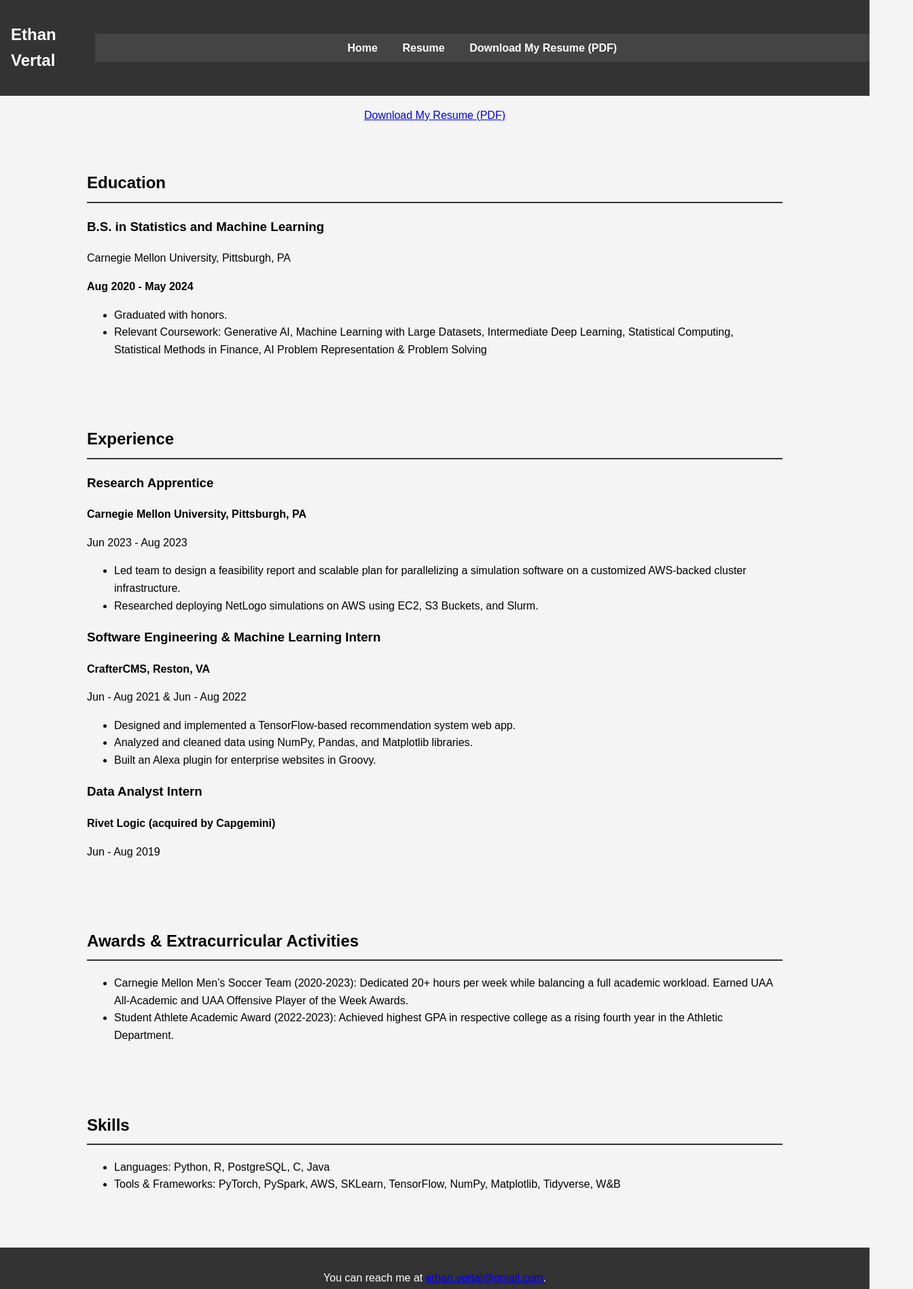
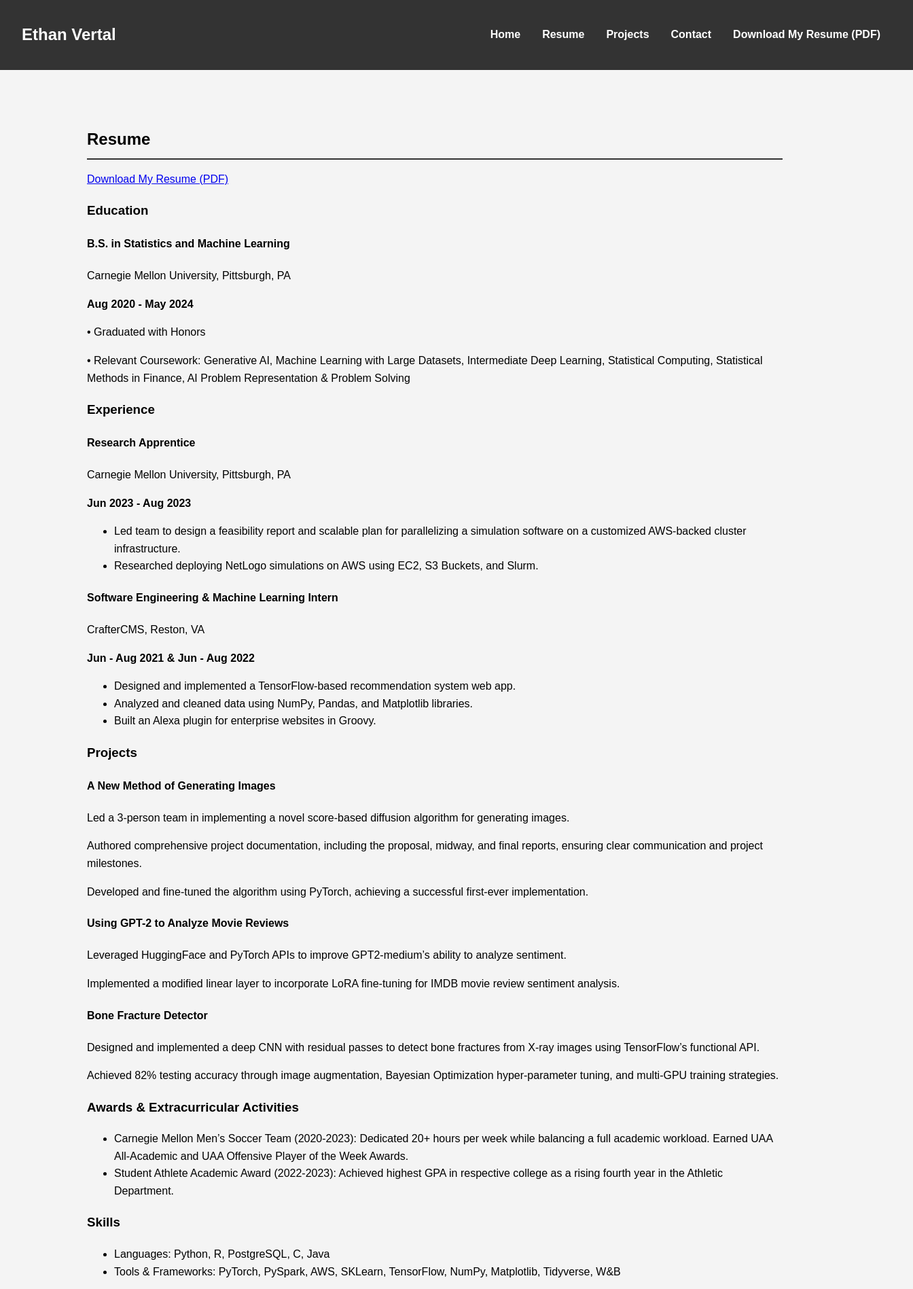
Before and after one commit to ethanvert/ethanvert.github.io, a plain HTML site: page resume.html in a window 1280 px wide. Shown: the top 1897 px of the page at 68% size, 1344 px wide, since content can reach past the window. Drawn offline with Linux system fonts and the light colour scheme.

Commit message:
bug fixing

```diff
--- a/css/styles.css
+++ b/css/styles.css
@@ -10,13 +10,16 @@ header {
     background: #333;
     color: #fff;
     padding: 1rem 2rem;
-    display: flex;
-    align-items: center;
-    justify-content: space-between;
     position: sticky;
     top: 0;
     width: 100%;
     z-index: 1000;
+}
+
+.header-container {
+    display: flex;
+    justify-content: space-between;
+    align-items: center;
 }
 
 header h1 {
@@ -41,19 +44,17 @@ nav a:hover {
 }
 
 .hero {
-    background: url('./assets/hero-image.jpg') no-repeat center center/cover;
+    background: url('./assets/hero_background.jpg') no-repeat center center/cover;
     color: #fff;
     height: 100vh;
     display: flex;
+    justify-content: center;
     align-items: center;
-    justify-content: center;
     text-align: center;
 }
 
 .hero-content {
-    background: rgba(0, 0, 0, 0.6);
-    padding: 2rem;
-    border-radius: 10px;
+    max-width: 600px;
 }
 
 .hero h2 {
@@ -62,14 +63,28 @@ nav a:hover {
 }
 
 .hero p {
-    font-size: 1.5rem;
+    font-size: 1.2rem;
+    margin-bottom: 2rem;
+}
+
+.cta-button {
+    background: #007BFF;
+    color: #fff;
+    padding: 1rem 2rem;
+    text-decoration: none;
+    border-radius: 5px;
+    font-size: 1.2rem;
+}
+
+.cta-button:hover {
+    background: #0056b3;
 }
 
 .container {
     width: 80%;
     margin: auto;
     overflow: hidden;
-    padding-top: 1rem;
+    padding-top: 2rem;
 }
 
 .section {
@@ -79,6 +94,7 @@ nav a:hover {
 .section h2 {
     border-bottom: 2px solid #333;
     padding-bottom: 0.5rem;
+    margin-bottom: 1rem;
 }
 
 .profile {
@@ -106,7 +122,7 @@ nav a:hover {
     background: #fff;
     border: 1px solid #ddd;
     border-radius: 8px;
-    box-shadow: 0 2px 5px rgba(0, 0, 0, 0.1);
+    box-shadow: 0 2px 5px rgba(0,0,0,0.1);
     width: 300px;
     height: 200px;
     overflow: hidden;
@@ -145,6 +161,18 @@ nav a:hover {
     opacity: 1;
 }
 
+.project-tile h3 {
+    position: absolute;
+    bottom: 10px;
+    left: 10px;
+    margin: 0;
+    color: #fff;
+    font-size: 1.25rem;
+    background: rgba(0, 0, 0, 0.7);
+    padding: 5px;
+    border-radius: 5px;
+}
+
 .project-tile .text-overlay {
     text-align: center;
     font-size: 1.25rem;
@@ -160,7 +188,3 @@ footer {
     padding: 1rem 0;
     margin-top: 2rem;
 }
-
-a {
-    color: #333;
-}
--- a/resume.html
+++ b/resume.html
@@ -3,156 +3,95 @@
 <head>
     <meta charset="UTF-8">
     <meta name="viewport" content="width=device-width, initial-scale=1.0">
-    <title>My Resume</title>
-    <style>
-        body {
-            font-family: Arial, sans-serif;
-            line-height: 1.6;
-            margin: 0;
-            padding: 0;
-            background: #f4f4f4;
-        }
-        header {
-            background: #333;
-            color: #fff;
-            padding: 1rem 0;
-            display: flex;
-            align-items: center;
-            justify-content: space-between;
-            position: sticky;
-            top: 0;
-            width: 100%;
-            z-index: 1000;
-        }
-        header h1 {
-            margin-left: 1rem;
-            font-size: 1.5rem; /* Adjusted to make it 4pt larger than navbar */
-        }
-        nav {
-            background: #444;
-            color: #fff;
-            padding: 0.5rem 0;
-            text-align: center;
-            width: 100%;
-        }
-        nav a {
-            color: #fff;
-            margin: 0 1rem;
-            text-decoration: none;
-            font-weight: bold;
-        }
-        nav a:hover {
-            text-decoration: underline;
-        }
-        .container {
-            width: 80%;
-            margin: auto;
-            overflow: hidden;
-        }
-        .section {
-            padding: 2rem 0;
-        }
-        .section h2 {
-            border-bottom: 2px solid #333;
-            padding-bottom: 0.5rem;
-        }
-        .download-link {
-            display: block;
-            margin: 1rem 0;
-            text-align: center;
-        }
-        footer {
-            background: #333;
-            color: #fff;
-            text-align: center;
-            padding: 1rem 0;
-            margin-top: 2rem;
-        }
-    </style>
+    <title>Resume</title>
+    <link rel="stylesheet" href="./css/styles.css">
 </head>
 <body>
 
     <header>
+        <div class="header-container">
             <h1>Ethan Vertal</h1>
             <nav>
                 <a href="index.html">Home</a>
                 <a href="resume.html">Resume</a>
+                <a href="#projects">Projects</a>
+                <a href="#contact">Contact</a>
                 <a href="./assets/Ethan_Vertal_Resume_June24.pdf" download>Download My Resume (PDF)</a>
             </nav>
+        </div>
     </header>
 
     <div class="container">
-        <div class="download-link">
-            <a href="./assets/Ethan_Vertal_Resume_June24.pdf" download>Download My Resume (PDF)</a>
-        </div>
-
-        <!-- Education Section -->
-        <section class="section" id="education">
-            <h2>Education</h2>
+        <section class="section" id="resume">
+            <h2>Resume</h2>
+            <p><a href="./assets/Ethan_Vertal_Resume_June24.pdf" download>Download My Resume (PDF)</a></p>
+            <p>
+                <!-- Add your resume content here -->
+                <h3>Education</h3>
                 <div>
-                <h3>B.S. in Statistics and Machine Learning</h3>
+                    <h4>B.S. in Statistics and Machine Learning</h4>
                     <p>Carnegie Mellon University, Pittsburgh, PA</p>
                     <p><strong>Aug 2020 - May 2024</strong></p>
-                <ul>
-                    <li>Graduated with honors.</li>
-                    <li>Relevant Coursework: Generative AI, Machine Learning with Large Datasets, Intermediate Deep Learning, Statistical Computing, Statistical Methods in Finance, AI Problem Representation & Problem Solving</li>
-                </ul>
-
+                    <p>• Graduated with Honors</p>
+                    <p>• Relevant Coursework: Generative AI, Machine Learning with Large Datasets, Intermediate Deep Learning, Statistical Computing, Statistical Methods in Finance, AI Problem Representation & Problem Solving</p>
                 </div>
-        </section>
-
-        <!-- Experience Section -->
-        <section class="section" id="experience">
-            <h2>Experience</h2>
+                <h3>Experience</h3>
                 <div>
-                <h3>Research Apprentice</h3>
-                <p><strong>Carnegie Mellon University, Pittsburgh, PA</strong></p>
-                <p>Jun 2023 - Aug 2023</p>
+                    <h4>Research Apprentice</h4>
+                    <p>Carnegie Mellon University, Pittsburgh, PA</p>
+                    <p><strong>Jun 2023 - Aug 2023</strong></p>
                     <ul>
                         <li>Led team to design a feasibility report and scalable plan for parallelizing a simulation software on a customized AWS-backed cluster infrastructure.</li>
                         <li>Researched deploying NetLogo simulations on AWS using EC2, S3 Buckets, and Slurm.</li>
                     </ul>
                 </div>
                 <div>
-                <h3>Software Engineering & Machine Learning Intern</h3>
-                <p><strong>CrafterCMS, Reston, VA</strong></p>
-                <p>Jun - Aug 2021 & Jun - Aug 2022</p>
+                    <h4>Software Engineering & Machine Learning Intern</h4>
+                    <p>CrafterCMS, Reston, VA</p>
+                    <p><strong>Jun - Aug 2021 & Jun - Aug 2022</strong></p>
                     <ul>
                         <li>Designed and implemented a TensorFlow-based recommendation system web app.</li>
                         <li>Analyzed and cleaned data using NumPy, Pandas, and Matplotlib libraries.</li>
                         <li>Built an Alexa plugin for enterprise websites in Groovy.</li>
                     </ul>
                 </div>
+                <h3>Projects</h3>
                 <div>
-                <h3>Data Analyst Intern</h3>
-                <p><strong>Rivet Logic (acquired by Capgemini)</strong></p>
-                <p>Jun - Aug 2019</p>
+                    <h4>A New Method of Generating Images</h4>
+                    <p>Led a 3-person team in implementing a novel score-based diffusion algorithm for generating images.</p>
+                    <p>Authored comprehensive project documentation, including the proposal, midway, and final reports, ensuring clear communication and project milestones.</p>
+                    <p>Developed and fine-tuned the algorithm using PyTorch, achieving a successful first-ever implementation.</p>
                 </div>
-        </section>
-
-        <!-- Awards & Extracurricular Activities Section -->
-        <section class="section" id="awards">
-            <h2>Awards & Extracurricular Activities</h2>
+                <div>
+                    <h4>Using GPT-2 to Analyze Movie Reviews</h4>
+                    <p>Leveraged HuggingFace and PyTorch APIs to improve GPT2-medium’s ability to analyze sentiment.</p>
+                    <p>Implemented a modified linear layer to incorporate LoRA fine-tuning for IMDB movie review sentiment analysis.</p>
+                </div>
+                <div>
+                    <h4>Bone Fracture Detector</h4>
+                    <p>Designed and implemented a deep CNN with residual passes to detect bone fractures from X-ray images using TensorFlow’s functional API.</p>
+                    <p>Achieved 82% testing accuracy through image augmentation, Bayesian Optimization hyper-parameter tuning, and multi-GPU training strategies.</p>
+                </div>
+                <h3>Awards & Extracurricular Activities</h3>
                 <div>
                     <ul>
                         <li>Carnegie Mellon Men’s Soccer Team (2020-2023): Dedicated 20+ hours per week while balancing a full academic workload. Earned UAA All-Academic and UAA Offensive Player of the Week Awards.</li>
                         <li>Student Athlete Academic Award (2022-2023): Achieved highest GPA in respective college as a rising fourth year in the Athletic Department.</li>
                     </ul>
                 </div>
-        </section>
-
-        <!-- Skills Section -->
-        <section class="section" id="skills">
-            <h2>Skills</h2>
+                <h3>Skills</h3>
+                <div>
                     <ul>
                         <li>Languages: Python, R, PostgreSQL, C, Java</li>
                         <li>Tools & Frameworks: PyTorch, PySpark, AWS, SKLearn, TensorFlow, NumPy, Matplotlib, Tidyverse, W&B</li>
                     </ul>
+                </div>
+            </p>
         </section>
     </div>
 
     <footer>
-        <p>You can reach me at <a href="ethan.vertal@gmail.com">ethan.vertal@gmail.com</a>.</p>
+        <p>You can reach me at <a href="mailto:ethan.vertal@gmail.com">ethan.vertal@gmail.com</p>
     </footer>
 
 </body>
```
Also changed, not shown: imdb.html (+8 -74 lines), index.html (+11 -8 lines), rdmc.html (+14 -7 lines). Lines whose indentation alone changed are shown as unchanged.
